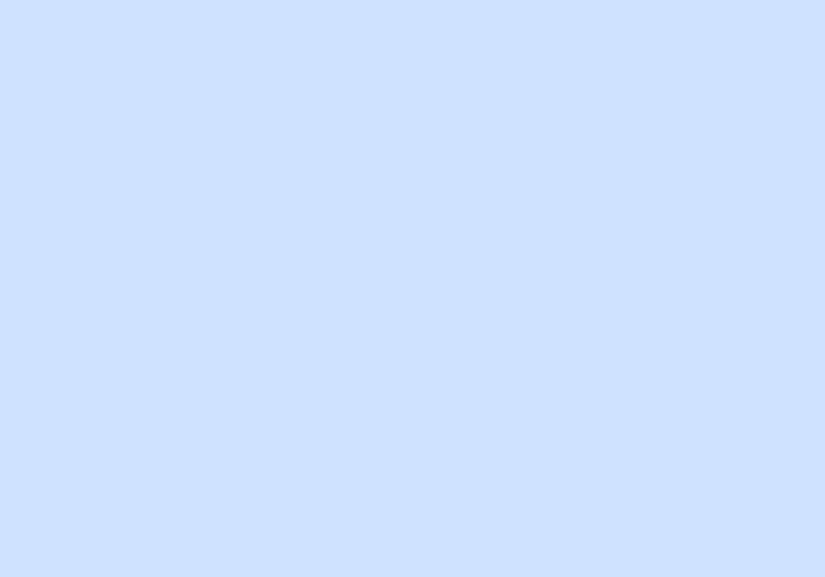
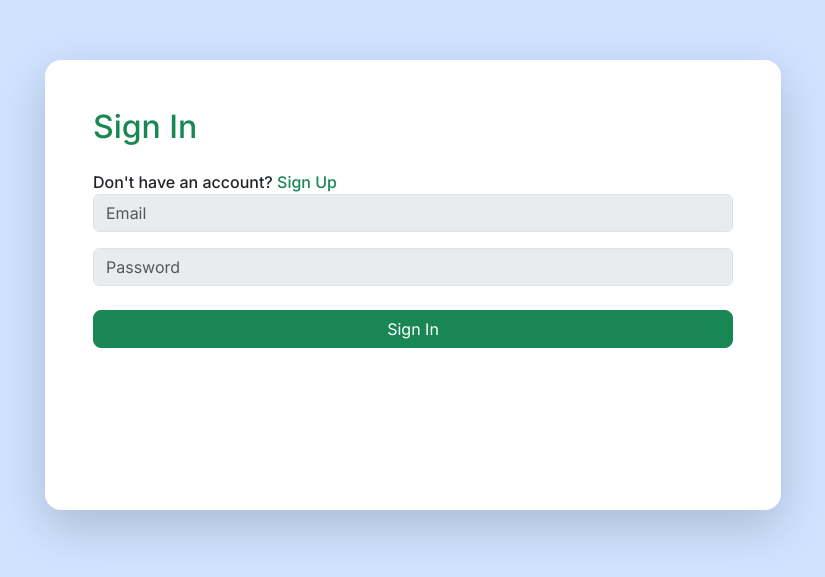
Before and after one commit to purnenduBikash/RegistrationApp_Angular, an Angular app: page /user/login in a window 1280 px wide. Before the commit this address led to /. Shown: the part 115-692 px from the top of the page, without its empty margins (417-1242 px from the left). Built offline with nearby package versions, Linux system fonts and the light colour scheme.

Commit message:
Changes done on 16-05-2025

```diff
--- a/src/app/app.routes.ts
+++ b/src/app/app.routes.ts
@@ -1,11 +1,13 @@
 import { Routes } from '@angular/router';
 import { UserComponent } from './user/user.component';
 import { RegistrationComponent } from './user/registration/registration.component';
+import { LoginComponent } from './user/login/login.component';
 
 export const routes: Routes = [
     {path:'user',component:UserComponent,
         children:[
-            {path: 'signup',component:RegistrationComponent}
+            {path: 'signup',component:RegistrationComponent},
+            {path: 'login',component:LoginComponent}
         ]
     }
 ];
--- a/src/app/user/login/login.component.html
+++ b/src/app/user/login/login.component.html
@@ -1 +1,24 @@
-<p>login works!</p>
+<form [formGroup]="form">
+    <div class="mb-4 h2 text-success">
+        Sign In
+    </div>
+    <div class="text-decoration-none fw-medium d-inlin-block">
+        Don't have an account?
+        <a routerLink="/user/signup" class="text-decoration-none fw-medium text-success d-inlin-block">Sign Up</a>
+    </div>
+    <div class="mb-3">
+        <input class="form-control bg-body-secondary" placeholder="Email" formControlName="email">
+        <!-- <div class="error-feedback" *ngIf = "hasDisplaybleError('fullName') && form.controls.fullName.hasError('required')">
+        Please enter your full Name
+        </div> -->
+    </div>
+    <div class="mb-3">
+        <input class="form-control bg-body-secondary" placeholder="Password" formControlName="password">
+        <!-- <div class="error-feedback" *ngIf = "hasDisplaybleError('fullName') && form.controls.fullName.hasError('required')">
+        Please enter your full Name
+        </div> -->
+    </div>
+    <div class="mt-4">
+        <button type="submit" class="btn btn-success w-100 rounded-3">Sign In</button>
+    </div>
+</form>
--- a/src/app/user/login/login.component.ts
+++ b/src/app/user/login/login.component.ts
@@ -1,11 +1,19 @@
+import { CommonModule } from '@angular/common';
 import { Component } from '@angular/core';
+import { FormBuilder, ReactiveFormsModule, Validators } from '@angular/forms';
+import { RouterLink } from '@angular/router';
 
 @Component({
   selector: 'app-login',
-  imports: [],
+  imports: [CommonModule,ReactiveFormsModule, RouterLink],
   templateUrl: './login.component.html',
   styleUrl: './login.component.css'
 })
 export class LoginComponent {
-
+  form: any;
+  constructor(public formBuilder: FormBuilder){
+  this.form = this.formBuilder.group({
+      email: ['', Validators.required],
+      password: ['', Validators.required]});
+    }
 }
--- a/src/app/user/registration/registration.component.html
+++ b/src/app/user/registration/registration.component.html
@@ -1,5 +1,9 @@
 <div class="mb-4 h2 text-success">
     Sign Up
+</div>
+<div class="text-decoration-none fw-medium d-inlin-block">
+        Already have an account?
+        <a routerLink="/user/login" class="text-decoration-none fw-medium text-success d-inlin-block">Sign In</a>
 </div>
 <form [formGroup]="form" (ngSubmit)="onSubmit()">
 <div class="mb-3">
--- a/src/app/user/registration/registration.component.ts
+++ b/src/app/user/registration/registration.component.ts
@@ -3,10 +3,11 @@
 import { AbstractControl, FormBuilder, ReactiveFormsModule, ValidatorFn, Validators } from '@angular/forms';
 import { FirstKeyPipe } from '../../shared/pipes/first-key.pipe';
 import { AuthService } from '../../shared/services/auth.service';
+import { RouterLink } from '@angular/router';
 
 @Component({
   selector: 'app-registration',
-  imports: [ReactiveFormsModule, CommonModule, FirstKeyPipe],
+  imports: [ReactiveFormsModule, CommonModule, FirstKeyPipe, RouterLink],
   templateUrl: './registration.component.html',
   styleUrl: './registration.component.css'
 })
```
